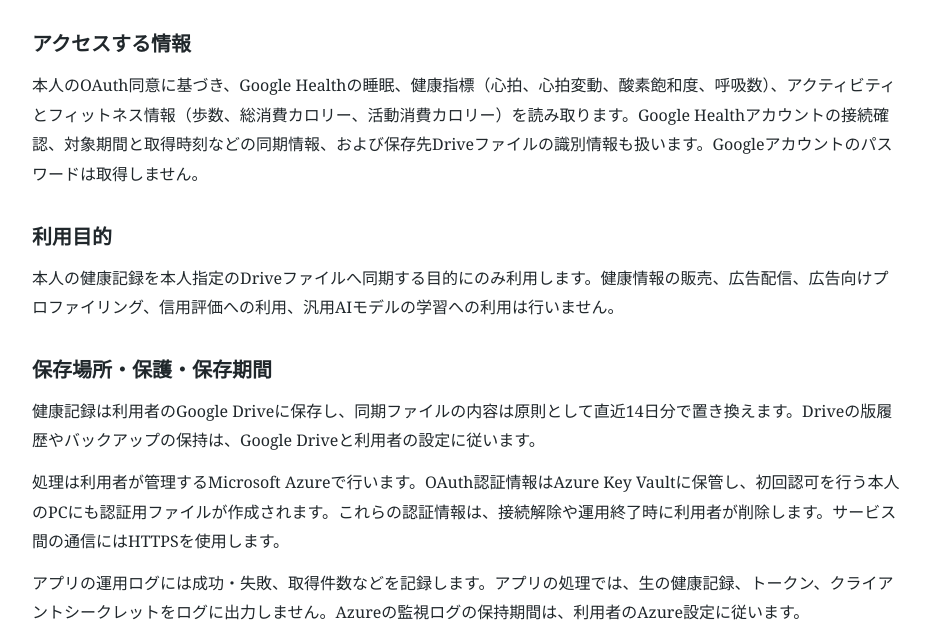
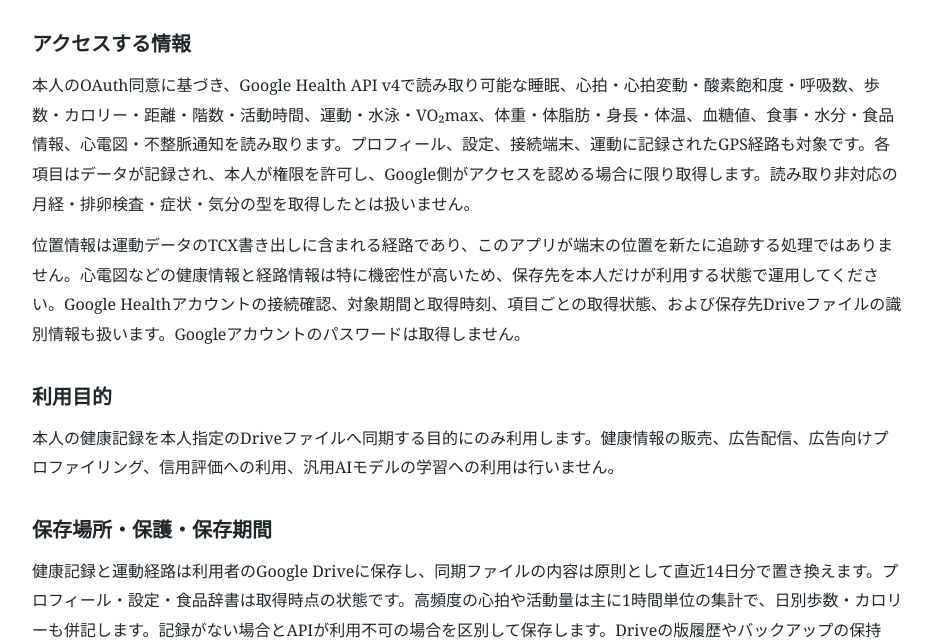
Before and after one commit to Sheegyy/health-sync-info, a plain HTML site: page privacy.html in a window 1280 px wide. Shown: the part 198-838 px from the top of the page, without its empty margins (172-1107 px from the left). Drawn offline with Linux system fonts and the light colour scheme.

Commit message:
Describe all readable Health data and exercise location exports

```diff
--- a/privacy.html
+++ b/privacy.html
@@ -12,11 +12,12 @@
     <h1>プライバシーポリシー</h1>
     <p>このポリシーは、Sheegyyが個人利用向けに運営するMyGoogleFitSample（Personal Health Sync）に適用されます。</p>
     <h2>アクセスする情報</h2>
-    <p>本人のOAuth同意に基づき、Google Healthの睡眠、健康指標（心拍、心拍変動、酸素飽和度、呼吸数）、アクティビティとフィットネス情報（歩数、総消費カロリー、活動消費カロリー）を読み取ります。Google Healthアカウントの接続確認、対象期間と取得時刻などの同期情報、および保存先Driveファイルの識別情報も扱います。Googleアカウントのパスワードは取得しません。</p>
+    <p>本人のOAuth同意に基づき、Google Health API v4で読み取り可能な睡眠、心拍・心拍変動・酸素飽和度・呼吸数、歩数・カロリー・距離・階数・活動時間、運動・水泳・VO₂max、体重・体脂肪・身長・体温、血糖値、食事・水分・食品情報、心電図・不整脈通知を読み取ります。プロフィール、設定、接続端末、運動に記録されたGPS経路も対象です。各項目はデータが記録され、本人が権限を許可し、Google側がアクセスを認める場合に限り取得します。読み取り非対応の月経・排卵検査・症状・気分の型を取得したとは扱いません。</p>
+    <p>位置情報は運動データのTCX書き出しに含まれる経路であり、このアプリが端末の位置を新たに追跡する処理ではありません。心電図などの健康情報と経路情報は特に機密性が高いため、保存先を本人だけが利用する状態で運用してください。Google Healthアカウントの接続確認、対象期間と取得時刻、項目ごとの取得状態、および保存先Driveファイルの識別情報も扱います。Googleアカウントのパスワードは取得しません。</p>
     <h2>利用目的</h2>
     <p>本人の健康記録を本人指定のDriveファイルへ同期する目的にのみ利用します。健康情報の販売、広告配信、広告向けプロファイリング、信用評価への利用、汎用AIモデルの学習への利用は行いません。</p>
     <h2>保存場所・保護・保存期間</h2>
-    <p>健康記録は利用者のGoogle Driveに保存し、同期ファイルの内容は原則として直近14日分で置き換えます。Driveの版履歴やバックアップの保持は、Google Driveと利用者の設定に従います。</p>
+    <p>健康記録と運動経路は利用者のGoogle Driveに保存し、同期ファイルの内容は原則として直近14日分で置き換えます。プロフィール・設定・食品辞書は取得時点の状態です。高頻度の心拍や活動量は主に1時間単位の集計で、日別歩数・カロリーも併記します。記録がない場合とAPIが利用不可の場合を区別して保存します。Driveの版履歴やバックアップの保持は、Google Driveと利用者の設定に従います。</p>
     <p>処理は利用者が管理するMicrosoft Azureで行います。OAuth認証情報はAzure Key Vaultに保管し、初回認可を行う本人のPCにも認証用ファイルが作成されます。これらの認証情報は、接続解除や運用終了時に利用者が削除します。サービス間の通信にはHTTPSを使用します。</p>
     <p>アプリの運用ログには成功・失敗、取得件数などを記録します。アプリの処理では、生の健康記録、トークン、クライアントシークレットをログに出力しません。Azureの監視ログの保持期間は、利用者のAzure設定に従います。</p>
     <h2>共有・第三者サービス</h2>
```
Also changed, not shown: index.html (+3 -1 lines).
